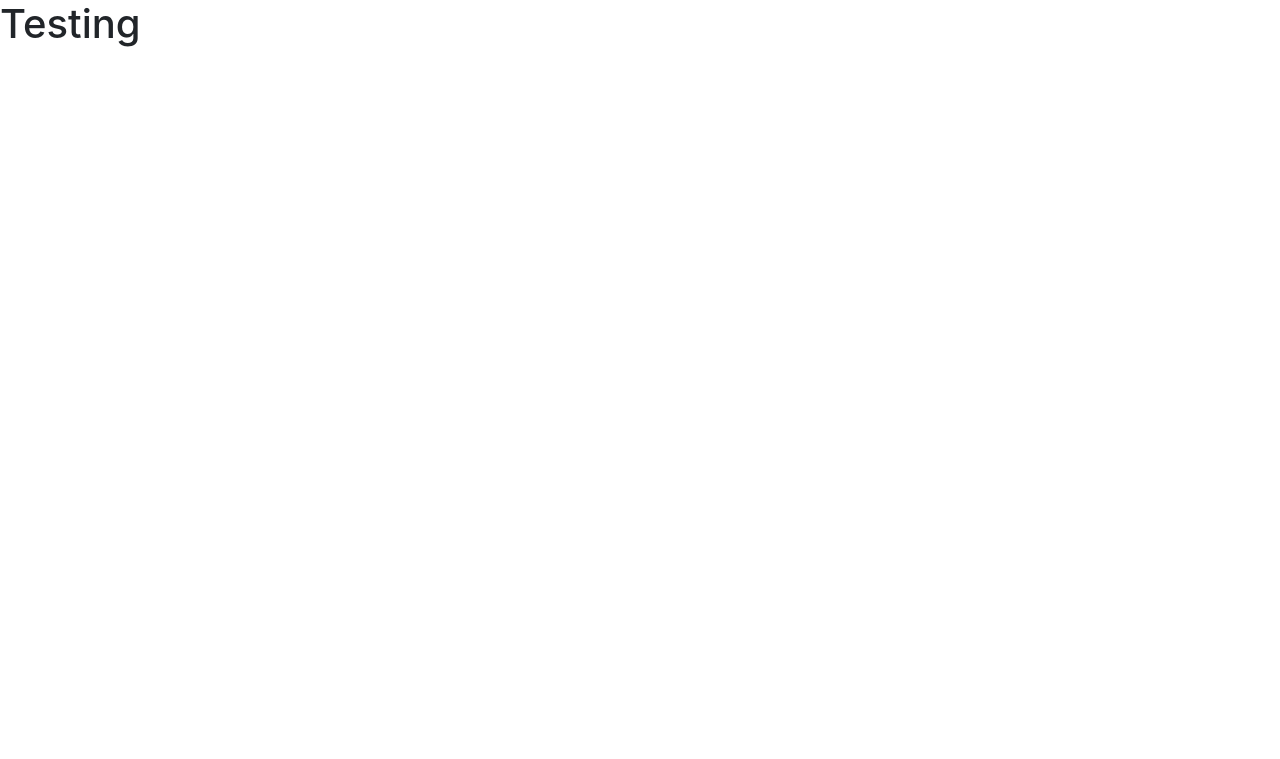
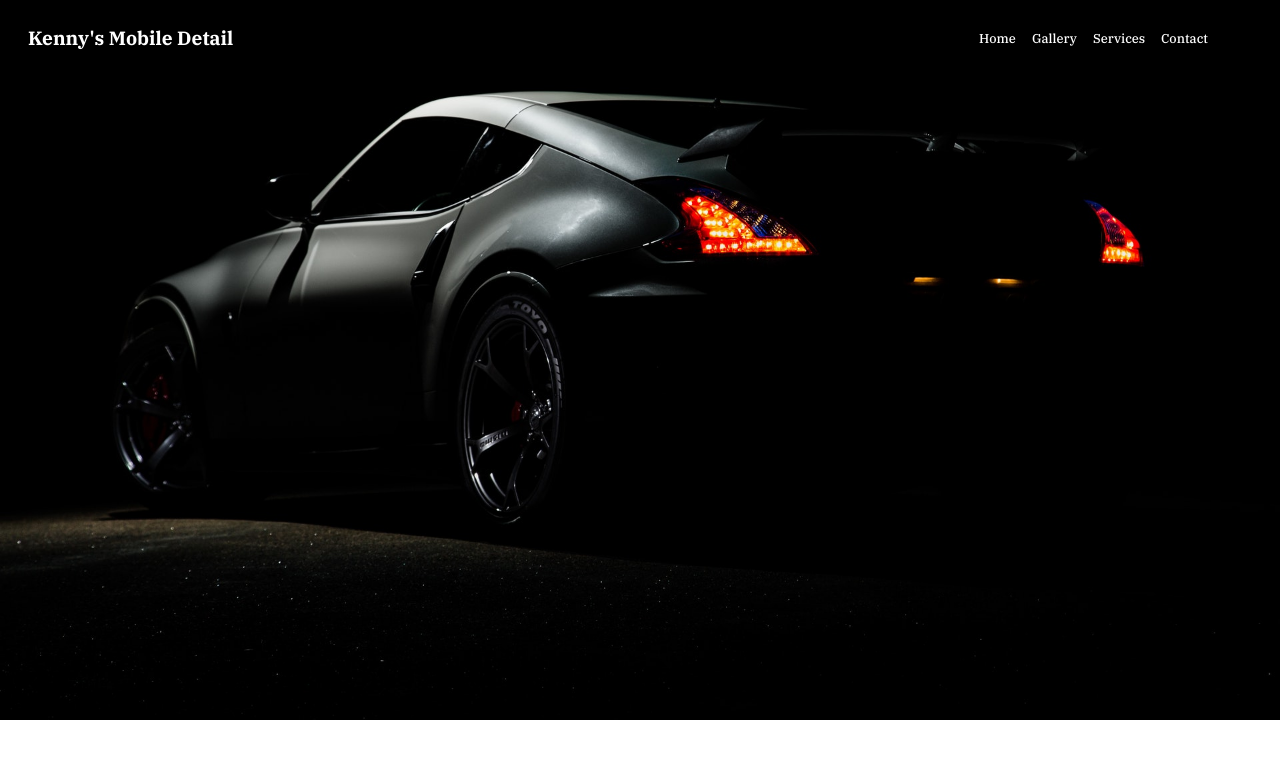
Before and after one commit to its-c10/kennys-website, a Django app: page / in a window 1280 px wide. Before the commit the part shown is almost empty. Shown: the top 759 px of the page. Run offline with Django 3.2, Linux system fonts and the light colour scheme; some libraries are stand-ins or nearby versions.

Commit message:
Nav is done. Jumbo is almost done.

```diff
--- a/main_app/static/index_style.css
+++ b/main_app/static/index_style.css
@@ -0,0 +1,84 @@
+@import url('https://fonts.googleapis.com/css2?family=IBM+Plex+Serif:wght@400;500;600;700&family=Roboto&display=swap');
+:root {
+    --headerFont: 'IBM Plex Serif', serif;
+    --bodyFont: 'Roboto', sans-serif;
+}
+
+.header {
+    font-family: var(--headerFont);
+}
+
+.navbar-brand {
+    transition: 0.5s;
+    font-weight: 700;
+    font-size: 200px;
+    color: white;
+}
+
+.navbar-brand:hover {
+    transition: 0.5s;
+    opacity: 0.7;
+}
+
+#nav {
+    background-color: transparent;
+    width: 100%;
+}
+
+#nav ul {
+    margin-right: 5%;
+    font-family: var(--headerFont);
+    font-weight: 500;
+    font-size: 1vw;
+}
+
+#nav ul li a {
+    color: white;
+    transition: 0.5s;
+}
+
+a.middle-hover {
+    position: relative;
+}
+
+.middle-hover:hover {
+    opacity: 0.7;
+}
+
+a.middle-hover:before {
+    content: "";
+    position: absolute;
+    width: 100%;
+    height: 2px;
+    bottom: 0;
+    left: 0;
+    background-color: #FFF;
+    visibility: hidden;
+    transform: scaleX(0);
+    transition: all 0.3s ease-in-out;
+}
+
+a.middle-hover:hover:before {
+    visibility: visible;
+    transform: scaleX(1);
+}
+
+#jumbo img {
+    width: 100%;
+    height: auto;
+    position: absolute;
+    top: 0;
+    left: 0;
+    z-index: -1;
+}
+
+#nav.scrolled {
+    background-color: white;
+    transition: background-color 200ms linear;
+    position: fixed;
+    color: black;
+}
+
+#nav a.toggleLinkColor {
+    color: black;
+}
--- /dev/null
+++ b/main_app/static/scripts/index.js
@@ -0,0 +1,16 @@
+$(function () {
+    $(document).scroll(function () {
+
+        //let $leftSideJumbo = $("#left-side-jumbo-wrap");
+
+        let $nav = $("#nav");
+        let $linksInNav = $("#nav a");
+        $nav.toggleClass('scrolled', $(this).scrollTop() > $nav.height());
+        $linksInNav.toggleClass('toggleLinkColor', $(this).scrollTop() > $nav.height());
+
+        //let $getStartedBtn = $("#nav-get-started");
+        //$getStartedBtn.toggleClass('displayed', ($(this).scrollTop() - 150) > $leftSideJumbo.height());
+
+    });
+
+});
--- a/main_app/templates/index.html
+++ b/main_app/templates/index.html
@@ -8,13 +8,17 @@
     <meta name="viewport" content="width=device-width, initial-scale=1">
     <meta charset="utf-8">
     <title>Index</title>
-    <link rel="stylesheet" href="https://maxcdn.bootstrapcdn.com/bootstrap/4.0.0/css/bootstrap.min.css"
-        integrity="sha384-Gn5384xqQ1aoWXA+058RXPxPg6fy4IWvTNh0E263XmFcJlSAwiGgFAW/dAiS6JXm" crossorigin="anonymous">
+
     <link rel="stylesheet" type="text/css" href="{% static '/index_style.css' %}">
     <script></script>
     <script src="https://use.fontawesome.com/353b61b212.js"></script>
 
-    <link rel="stylesheet" href="https://cdn.jsdelivr.net/npm/bootstrap-icons@1.3.0/font/bootstrap-icons.css">
+    <link href="https://cdn.jsdelivr.net/npm/bootstrap@5.0.0-beta2/dist/css/bootstrap.min.css" rel="stylesheet"
+        integrity="sha384-BmbxuPwQa2lc/FVzBcNJ7UAyJxM6wuqIj61tLrc4wSX0szH/Ev+nYRRuWlolflfl" crossorigin="anonymous">
+    <script src="https://cdn.jsdelivr.net/npm/bootstrap@5.0.0-beta2/dist/js/bootstrap.bundle.min.js"
+        integrity="sha384-b5kHyXgcpbZJO/tY9Ul7kGkf1S0CWuKcCD38l8YkeH8z8QjE0GmW1gYU5S9FOnJ0"
+        crossorigin="anonymous"></script>
+
     <script src="https://code.jquery.com/jquery-3.2.1.slim.min.js"
         integrity="sha384-KJ3o2DKtIkvYIK3UENzmM7KCkRr/rE9/Qpg6aAZGJwFDMVNA/GpGFF93hXpG5KkN"
         crossorigin="anonymous"></script>
@@ -26,10 +30,14 @@
         crossorigin="anonymous"></script>
     <link rel="stylesheet" href="https://cdn.jsdelivr.net/npm/bootstrap-icons@1.3.0/font/bootstrap-icons.css">
 
+    <!-- Personal javascript use -->
+    <script type="text/javascript" src="{% static 'scripts/index.js' %}"></script>
+
 </head>
 
 <body>
-    <h1>Testing</h1>
+    {% include "navbar.html" %}
+    {% include "jumbotron.html" %}
 </body>
 
 </html>
--- /dev/null
+++ b/main_app/templates/jumbotron.html
@@ -0,0 +1,6 @@
+<head>
+    {% load static %}
+</head>
+<div id="jumbo">
+    <img src="{% static 'media/jumbo-pic.jpg' %}">
+</div>
--- /dev/null
+++ b/main_app/templates/navbar.html
@@ -0,0 +1,19 @@
+<nav class="navbar navbar-expand-md" id="nav">
+    <div class="container-fluid">
+        <a href="#" class="navbar-brand header p-3" style="font-size: 1.5vw;">Kenny's Mobile Detail</a>
+    </div>
+    <ul class="navbar-nav justify-content-end">
+        <li class="nav-item">
+            <a href="#" class="nav-link middle-hover">Home</a>
+        </li>
+        <li class="nav-item">
+            <a href="#" class="nav-link middle-hover">Gallery</a>
+        </li>
+        <li class="nav-item">
+            <a href="#" class="nav-link middle-hover">Services</a>
+        </li>
+        <li class="nav-item">
+            <a href="#" class="nav-link middle-hover">Contact</a>
+        </li>
+    </ul>
+</nav>
```
Also changed, not shown: main_app/static/media/jumbo-pic.jpg (added).
